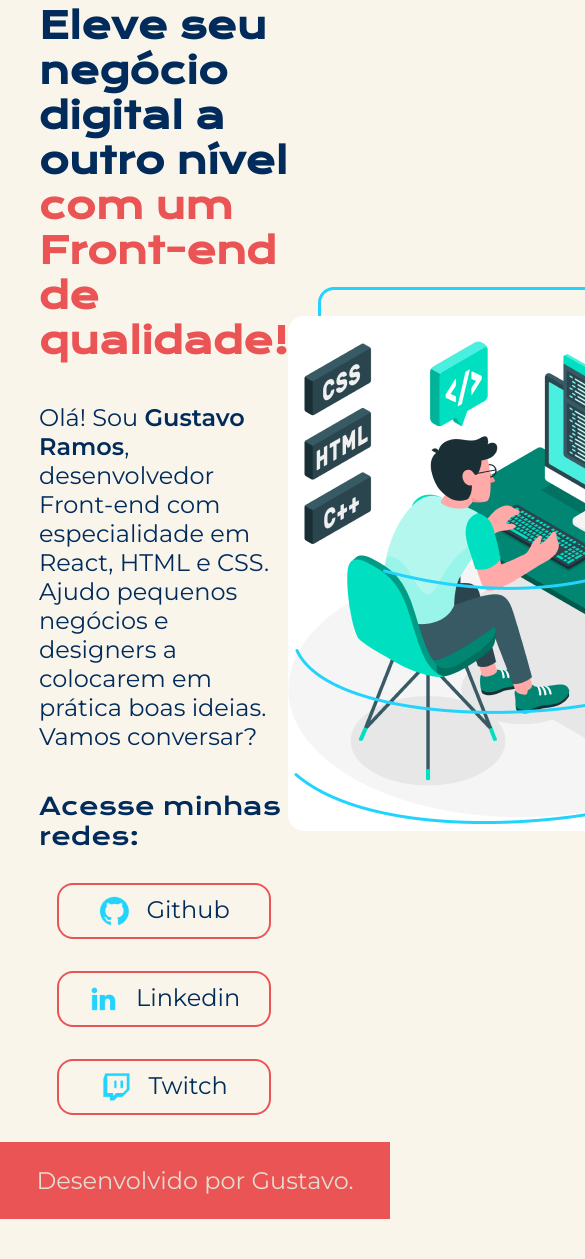
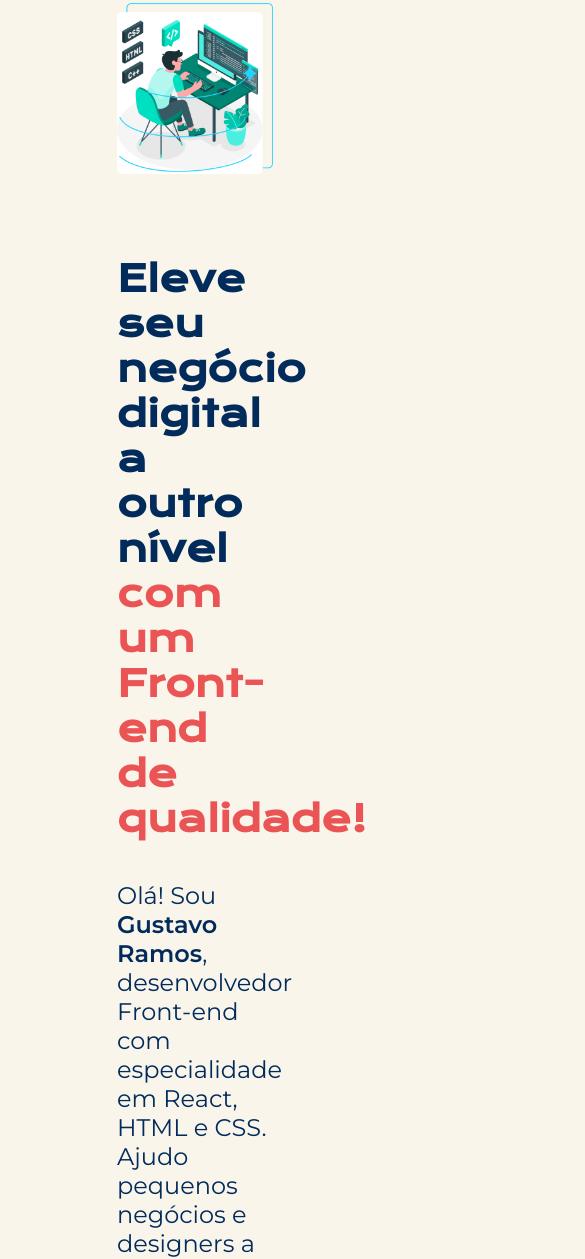
Before and after one commit to Gustaramos/Portifolio, a plain HTML site: page home.html in a window 390 px wide. Shown: the part 90-1349 px from the top of the page, 585 px wide, since content can reach past the window. Before the commit the page ends 1309 px from the top, so only its background shows below. Drawn offline with nearby package versions, Linux system fonts and the light colour scheme.

Commit message:
Commit att

```diff
--- a/home.html
+++ b/home.html
@@ -24,21 +24,21 @@
                 Vamos conversar?</p>
             <div class="apresentacao__links">
                 <h2 class="apresentacao__links__subtitulo">Acesse minhas redes:</h2>
-                <a class="apresentacao__links__link" href="https://github.com/Gustaramos">
+                <a class="apresentacao__links__navegacao" href="https://github.com/Gustaramos">
                     <img src="assets/github.png">
                     Github
                 </a>
-                <a class="apresentacao__links__link" href="https://www.linkedin.com/in/gustavo-ramos-1b8553b9/">
+                <a class="apresentacao__links__navegacao" href="https://www.linkedin.com/in/gustavo-ramos-1b8553b9/">
                     <img src="assets/linkedin.png">
                     Linkedin
                 </a>
-                <a class="apresentacao__links__link" href="https://twitch.tv/cataflans">
+                <a class="apresentacao__links__navegacao" href="https://twitch.tv/cataflans">
                     <img src="assets/twitch.png">
                     Twitch
                 </a>
             </div>
         </section>
-        <img src="assets/programador ilustracao 1.png" alt="Pessoa desenvolvedora">
+        <img class="apresentacao__imagem" src="assets/programador ilustracao 1.png" alt="Pessoa desenvolvedora">
     </main>
      <footer class="rodape">
         <p>Desenvolvido por Gustavo.</p>
--- a/styles/style.css
+++ b/styles/style.css
@@ -49,10 +49,11 @@ body {
     display: flex;
     align-items: center;
     justify-content: space-between;
+    gap: 82px;
 }
 
 .apresentacao__conteudo {
-    width: 615px;
+    width: 50%;
     display: flex;
     flex-direction: column;
     gap: 40px;
@@ -92,12 +93,12 @@ body {
     font-size: 1.5rem;
 }
 
-.apresentacao__links__link {
+.apresentacao__links__navegacao {
     display: flex;
     justify-content: center;
     gap: 16px;
     border: 2px solid var(--tertertiary-color);
-    width: 200px;
+    width: 50%;
     text-align: center;
     border-radius: 16px;
     font-size: 1.5rem;
@@ -110,13 +111,16 @@ body {
     cursor: pointer;
 }
 
-.apresentacao__links__link:hover {
+.apresentacao__links__navegacao:hover {
     background-color: var(--quaternary-color);
     width: 360px;
     text-decoration: none;
     padding: 21.5px 0;
 }
 
+.apresentacao__imagem {
+    width: 50%;
+}
 
 .rodape {
     color: var(--quaternary-color);
@@ -127,3 +131,9 @@ body {
     font-size: 1.5rem;
     font-weight: 400px;
 }
+
+@media (max-width: 1200px) {
+    .apresentacao {
+        flex-direction: column-reverse;
+    }
+}
```
Also changed, not shown: about.html (+1 -1 lines), curriculum.html (+1 -1 lines).
